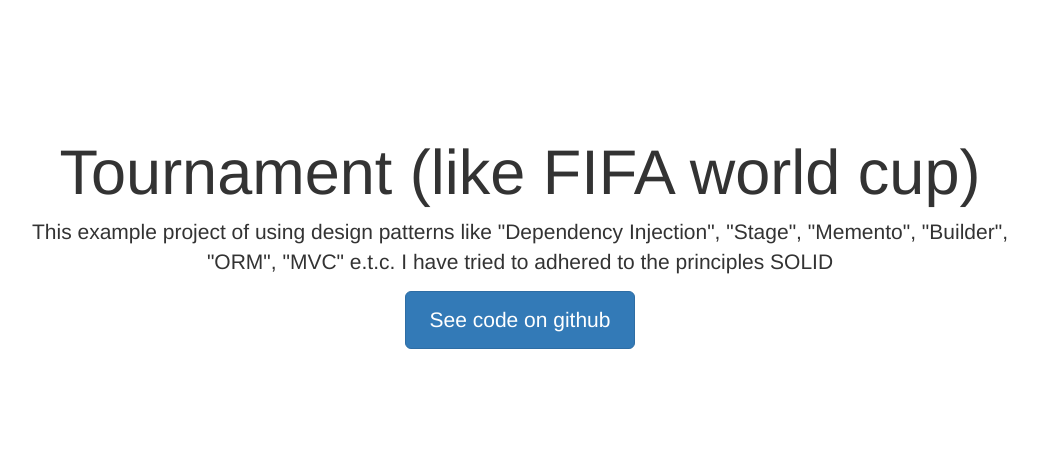
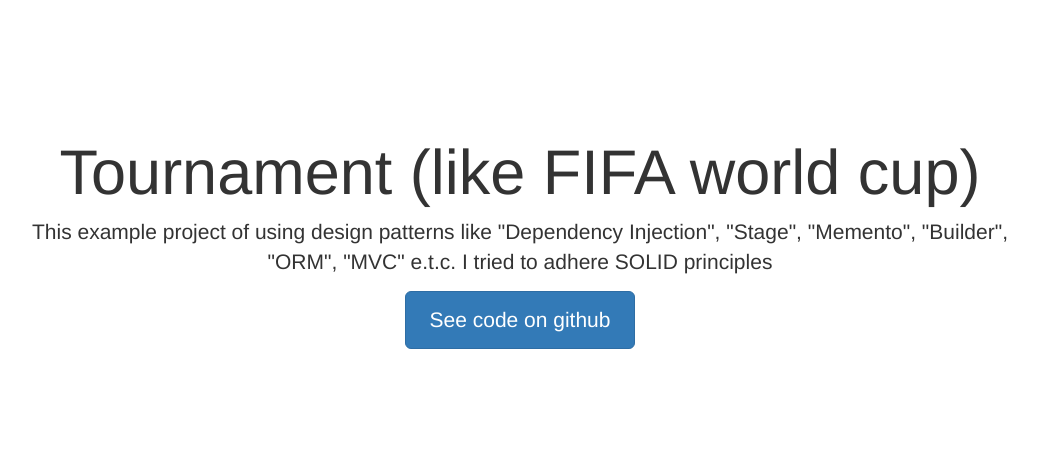
Before and after one commit to kadirov/tournament, a Yii app: template views/site/index.php in a window 1280 px wide. Shown: the top 463 px of the page, without its empty margins (120-1158 px from the left). Run offline with PHP 8.4 and a stand-in for Yii, Linux system fonts and the light colour scheme; the template is opened without the code that fills it, so the values that code supplies are empty; some libraries are stand-ins or nearby versions.

Commit message:
view (index)

```diff
--- a/views/site/index.php
+++ b/views/site/index.php
@@ -11,7 +11,7 @@ $this->title = 'My Yii Application';
 
         <p class="lead">
             This example project of using design patterns like "Dependency Injection", "Stage", "Memento", "Builder", "ORM", "MVC" e.t.c.
-            I have tried to adhered to the principles SOLID
+            I tried to adhere SOLID principles
         </p>
 
         <p><a class="btn btn-lg btn-primary" href="https://github.com/kadirov/tournament" target="_blank">See code on github</a></p>
```
Also changed, not shown: README.md.
